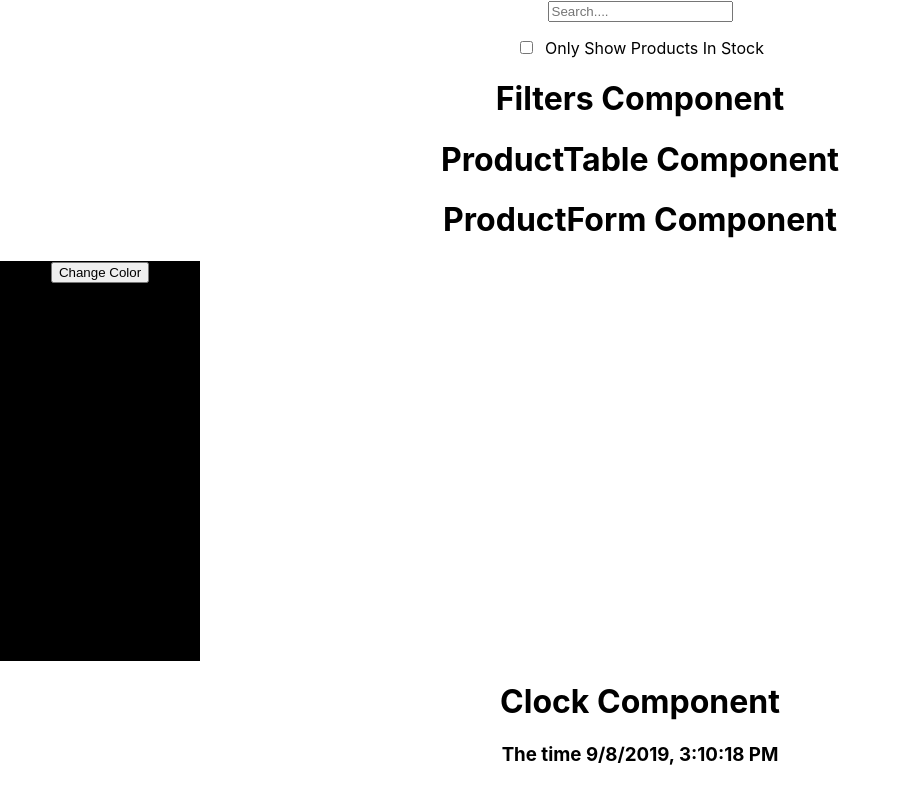
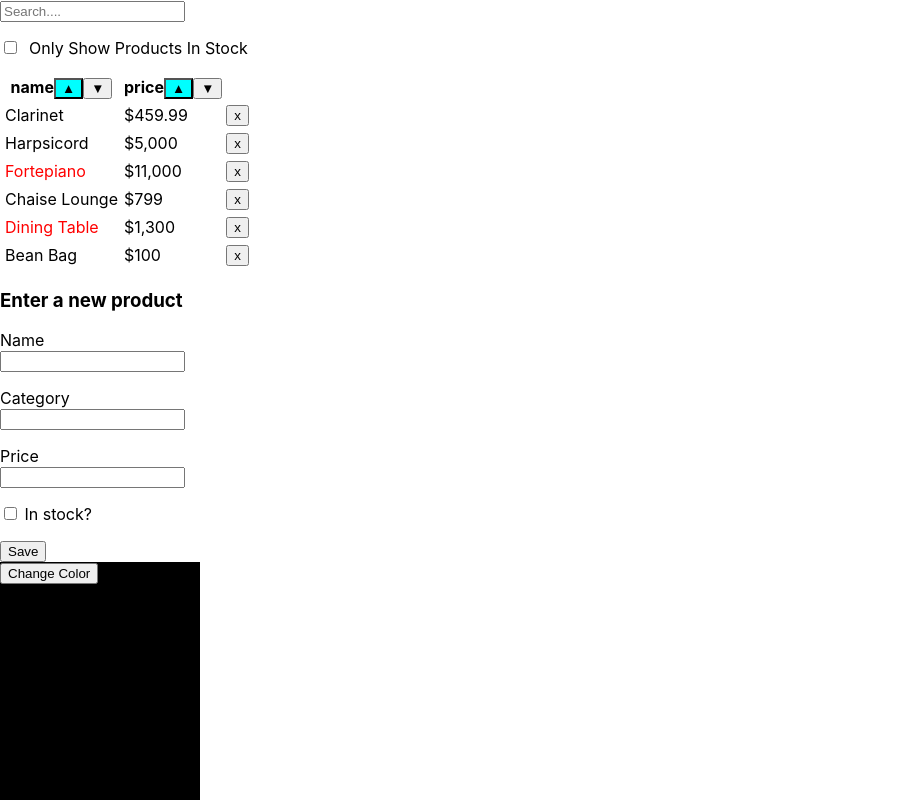
Before and after one commit to unbeatable-abayomi/Inventroy_system_mini, a React (Create React App) app: page / in a window 1280 px wide. Shown: the top 800 px of the page, without its empty margins (0-901 px from the left). Built offline with nearby package versions, Linux system fonts and the light colour scheme.

Commit message:
addedProductOnUI

```diff
--- a/src/App.js
+++ b/src/App.js
@@ -1,5 +1,5 @@
 import React from 'react';
-import './App.css';
+// import './App.css';
 import ColorBlock from './Components/ColorBlock';
 import Clock from './Components/Clock';
 import Products from './Components/Products';
--- a/src/Components/Filters.jsx
+++ b/src/Components/Filters.jsx
@@ -13,7 +13,6 @@ class Filters extends React.Component {
 						</label>
 					</p>
 				</form>
-				<h1>Filters Component</h1>
 			</div>
 		);
 	}
--- a/src/Components/ProductForm.jsx
+++ b/src/Components/ProductForm.jsx
@@ -3,10 +3,39 @@ import React from 'react';
 class ProductForm extends React.Component {
 	render() {
 		return (
-			<div>
-				<h1> ProductForm Component</h1>
-			</div>
+			<form>
+				<h3>Enter a new product</h3>
+				<p>
+					<label>
+						Name
+						<br />
+						<input type="text" name="name" />
+					</label>
+				</p>
+				<p>
+					<label>
+						Category
+						<br />
+						<input type="text" name="category" />
+					</label>
+				</p>
+				<p>
+					<label>
+						Price
+						<br />
+						<input type="text" name="price" />
+					</label>
+				</p>
+				<p>
+					<label>
+						<input type="checkbox" name="stocked" />
+						&nbsp;In stock?
+					</label>
+				</p>
+				<input type="submit" value="Save" />
+			</form>
 		);
 	}
 }
+
 export default ProductForm;
--- a/src/Components/ProductTable.jsx
+++ b/src/Components/ProductTable.jsx
@@ -1,11 +1,23 @@
 import React from 'react';
+import ProductRow from './ProductRow';
+import SortableColumnHeader from './SortableColumnHeader';
 
 class ProductTable extends React.Component {
 	render() {
+		let productAsArray = Object.keys(this.props.products).map((pid) => this.props.products[pid]);
+		let rows = productAsArray.map((product) => {
+			return <ProductRow product={product} key={product.id} />;
+		});
 		return (
-			<div>
-				<h1>ProductTable Component</h1>
-			</div>
+			<table>
+				<thead>
+					<tr>
+						<SortableColumnHeader column="name" />
+						<SortableColumnHeader column="price" />
+					</tr>
+				</thead>
+				<tbody>{rows}</tbody>
+			</table>
 		);
 	}
 }
--- a/src/Components/Products.jsx
+++ b/src/Components/Products.jsx
@@ -2,7 +2,7 @@ import React from 'react';
 import Filters from './Filters';
 import ProductTable from './ProductTable';
 import ProductForm from './ProductForm';
-let PRODUCTS = {
+var PRODUCTS = {
 	'1' : { id: 1, category: 'Musical Instruments', price: '$459.99', stocked: true, name: 'Clarinet' },
 	'2' : { id: 2, category: 'Musical Instruments', price: '$5,000', stocked: true, name: 'Harpsicord' },
 	'3' : { id: 3, category: 'Musical Instruments', price: '$11,000', stocked: false, name: 'Fortepiano' },
@@ -15,7 +15,7 @@ class Products extends React.Component {
 		return (
 			<div>
 				<Filters />
-				<ProductTable />
+				<ProductTable products={PRODUCTS} />
 				<ProductForm />
 			</div>
 		);
--- a/src/Components/SortableColumnHeader.jsx
+++ b/src/Components/SortableColumnHeader.jsx
@@ -0,0 +1,15 @@
+import React from 'react';
+import './SortableColumnHeader.css';
+
+class SortableColumnHeader extends React.Component {
+	render() {
+		return (
+			<th>
+				{this.props.column}
+				<button className="SortableColumnHeader-current">&#x25B2;</button>
+				<button>&#x25BC;</button>
+			</th>
+		);
+	}
+}
+export default SortableColumnHeader;
```
